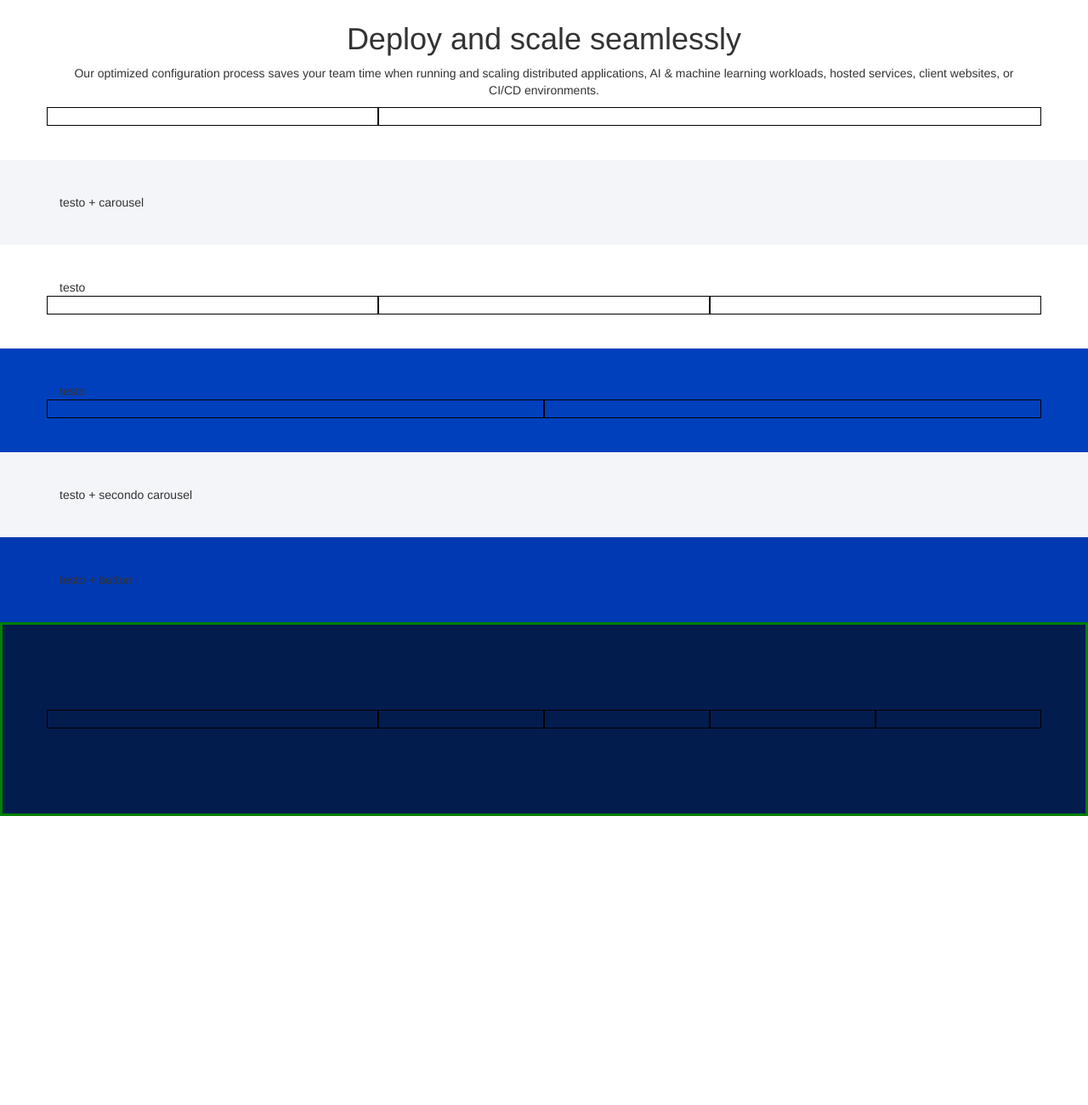
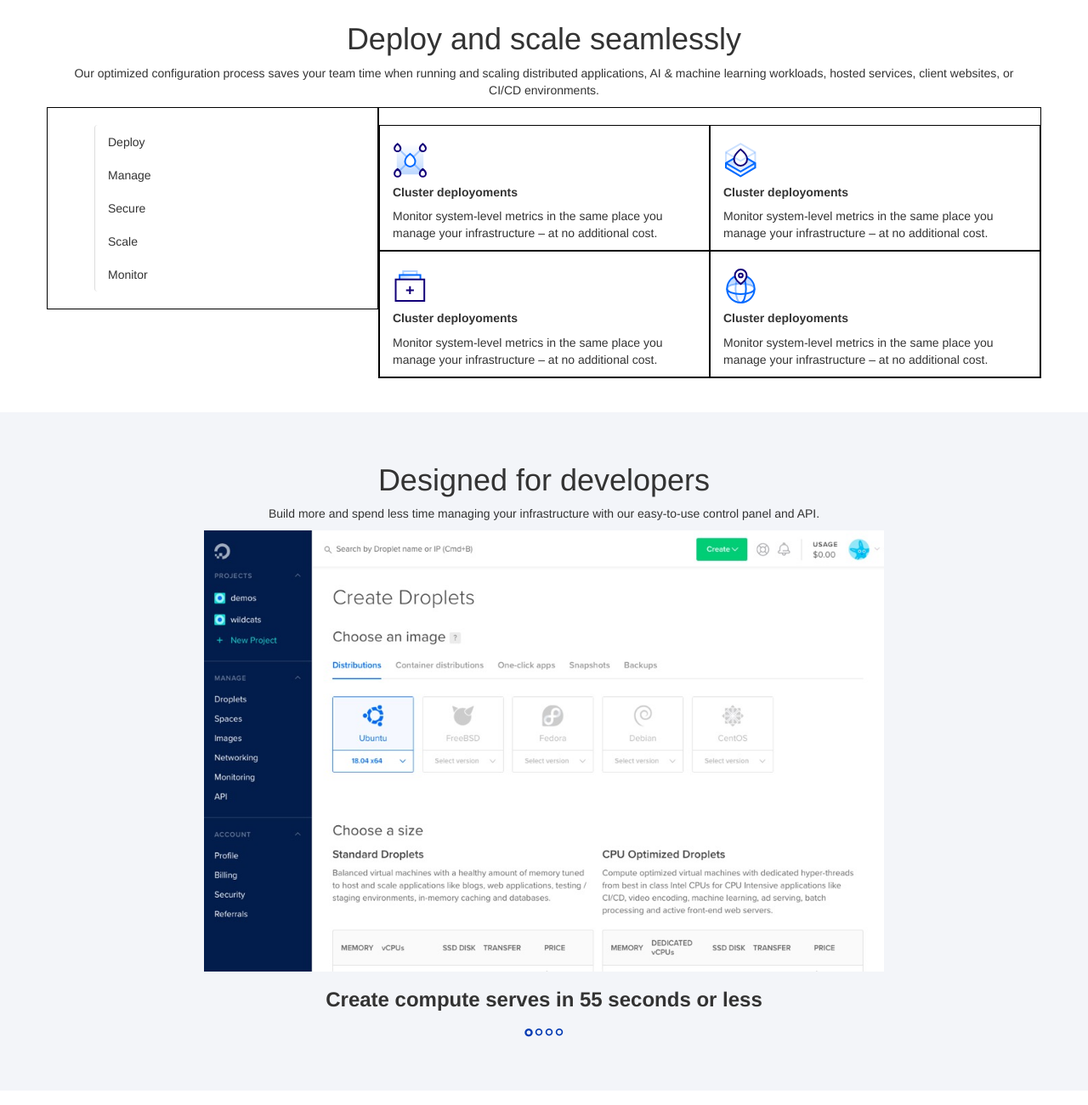
Before and after one commit to Ciarm-nik/html-css-digitalocean, a plain HTML site: page index.html in a window 1280 px wide. Shown: the part 780-2080 px from the top of the page at 85% size. Before the commit the page ends 1740 px from the top, so only its background shows below. Drawn offline with nearby package versions, Linux system fonts and the light colour scheme.

Commit message:
Quarta sezione

```diff
--- a/index.html
+++ b/index.html
@@ -5,6 +5,7 @@
     <meta http-equiv="X-UA-Compatible" content="IE=edge">
     <meta name="viewport" content="width=device-width, initial-scale=1.0">
     <title>Digitalocean</title>
+    <link rel="stylesheet" href="https://cdnjs.cloudflare.com/ajax/libs/font-awesome/4.7.0/css/font-awesome.min.css">
     <link rel="stylesheet" href="https://stackpath.bootstrapcdn.com/bootstrap/3.4.1/css/bootstrap.min.css" integrity="sha384-HSMxcRTRxnN+Bdg0JdbxYKrThecOKuH5zCYotlSAcp1+c8xmyTe9GYg1l9a69psu" crossorigin="anonymous">
     <link rel="stylesheet" href="style.css">
 </head>
@@ -89,16 +90,56 @@
                 <h1 class="text-center">Deploy and scale seamlessly</h1>
                 <p class="text-center ">Our optimized configuration process saves your team time when running and scaling distributed applications, AI & machine learning workloads, hosted services, client websites, or CI/CD environments.</p>
                 <div class="row">
-                    <div class="col-sm-4"></div>
-                    <div class="col-sm-8"></div>
+                    <div class="col-sm-4">
+                        <ul class="list-group list_left">
+                            <li class="list-group-item">Deploy</li>
+                            <li class="list-group-item">Manage</li>
+                            <li class="list-group-item">Secure</li>
+                            <li class="list-group-item">Scale</li>
+                            <li class="list-group-item">Monitor</li>
+                          </ul>
+                    </div>
+                    <div class="col-sm-8">
+                        <div class="row">
+                            <div class="col-sm-6">
+                                <img src="img/cluster-deploy.svg" alt="">
+                                <h5><strong>Cluster deployoments</strong></h5>
+                                <p>Monitor system-level metrics in the same place you manage your infrastructure – at no additional cost.</p>
+                            </div>
+                            <div class="col-sm-6">
+                                <img src="img/optimized-compute.svg" alt="">
+                            <h5><strong>Cluster deployoments</strong></h5>
+                            <p>Monitor system-level metrics in the same place you manage your infrastructure – at no additional cost.</p>
+                            </div>
+                        </div>
+                        <div class="row">
+                            <div class="col-sm-6">
+                                <img src="img/one-click.svg" alt="">
+                            <h5><strong>Cluster deployoments</strong></h5>
+                            <p>Monitor system-level metrics in the same place you manage your infrastructure – at no additional cost.</p>
+                            </div>
+                            <div class="col-sm-6">
+                                <img src="img/global.svg" alt="">
+                            <h5><strong>Cluster deployoments</strong></h5>
+                            <p>Monitor system-level metrics in the same place you manage your infrastructure – at no additional cost.</p>
+                            </div>
+                        </div>
+                    </div>
                 </div>
             </div>
         </section>
                                 <!-- Quarta section -->
         <section class="bg_section2_4_7">
             <div class="container">
-                testo + carousel
+                <h1 class="text-center">Designed for developers</h1>
+                <p class="text-center">Build more and spend less time managing your infrastructure with our easy-to-use control panel and API.</p>
+                <div class="box_carousel center-block">
+                    <div><img class="center-block" src="img/slide.jpg" alt=""></div>
+                </div>
+                <h3 class="text-center"><strong>Create compute serves in 55 seconds or less</strong></h3>
+                <div class="text-center pallini"><span><strong>°</strong></span><span>°</span><span>°</span><span>°</span></div>
             </div>
+
         </section>
                                <!-- Quinta sezione -->
         <section>
--- a/style.css
+++ b/style.css
@@ -26,6 +26,32 @@
 .one_section {
     background-image: url(img/bg-banner-home.jpg);
     max-width: 100%;
+}
+
+/* terza section */
+
+.list_left {
+    margin-left: 40px;
+    border-top: 0;
+}
+
+.list_left li {
+    border-top: 0;
+    border-right: 0;
+    border-bottom: 0;
+    border-radius: 0;
+}
+
+   /* Quarta sezione  */
+.box_carousel img {
+    max-width: 100%;
+    display: block;
+    width: 800px;
+}
+
+.pallini {
+    color: #0039b2;
+    font-size: 30px;
 }
 
 
@@ -73,3 +99,7 @@ footer {
  .padding_bottom20 {
      padding-bottom: 20px;
  }
+
+ .border {
+     border: 1px solid black;
+ }
```
